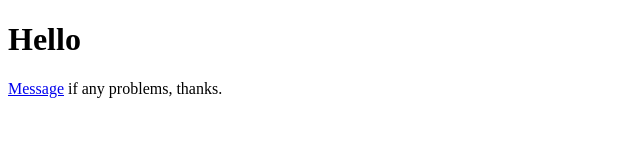
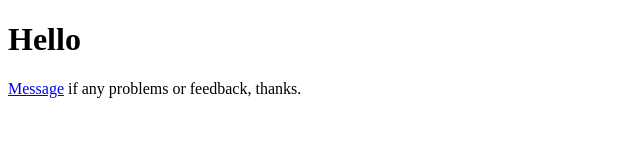
Before and after one commit to ExplicitG/explicitg.github.io, a plain HTML site: page index.html in a window 1280 px wide. Shown: the full height of the page, 0-640 px from the left. Drawn offline with Linux system fonts and the light colour scheme.

Commit message:
Update index.html

```diff
--- a/index.html
+++ b/index.html
@@ -2,6 +2,6 @@
 <html>
 <body>
 <h1>Hello</h1>
-<p><a href="mailto:georgeashton95@gmail.com?Subject=Hello">Message</a> if any problems, thanks.</p>
+<p><a href="mailto:georgeashton95@gmail.com?Subject=Hello">Message</a> if any problems or feedback, thanks.</p>
 </body>
 </html>
```
